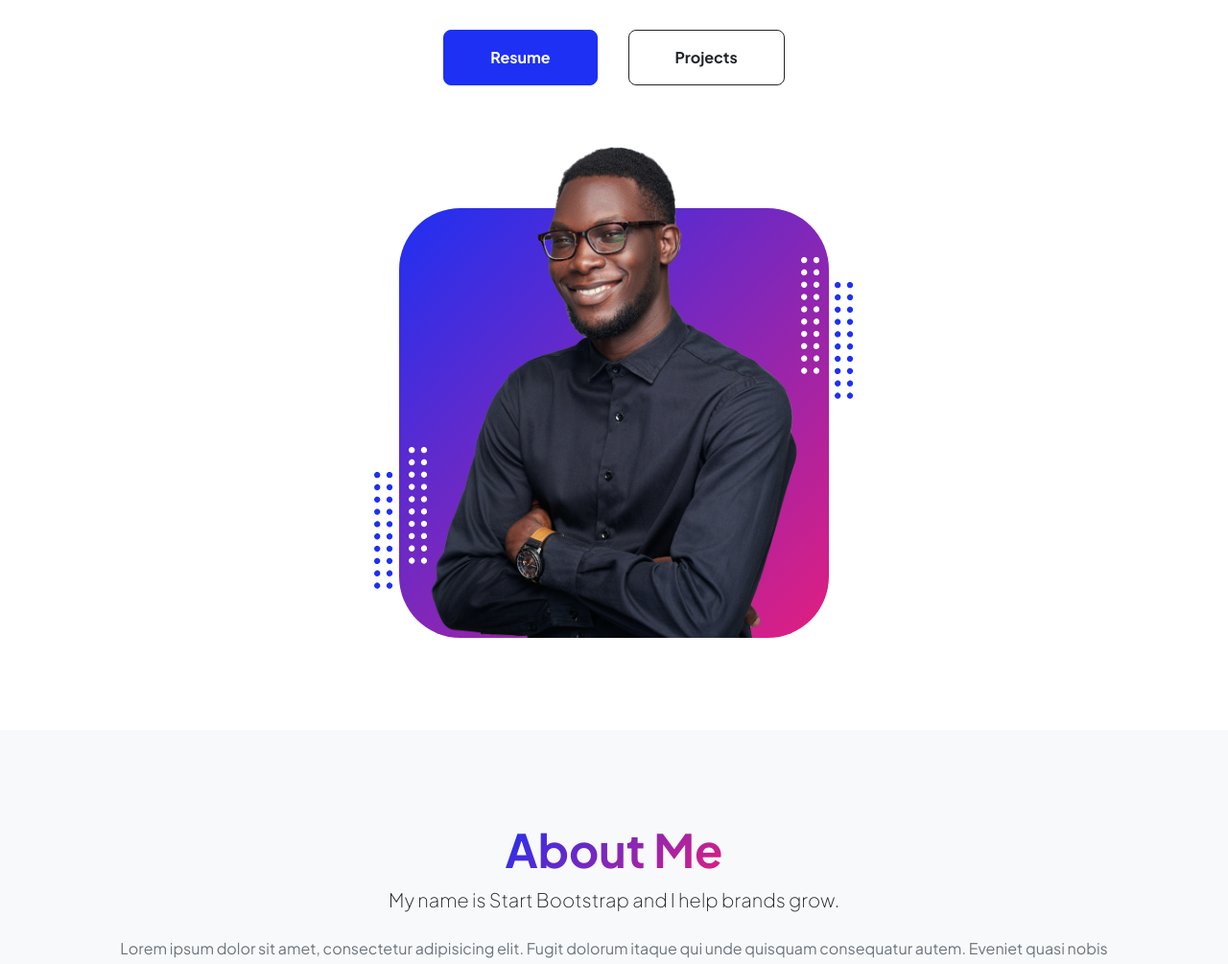
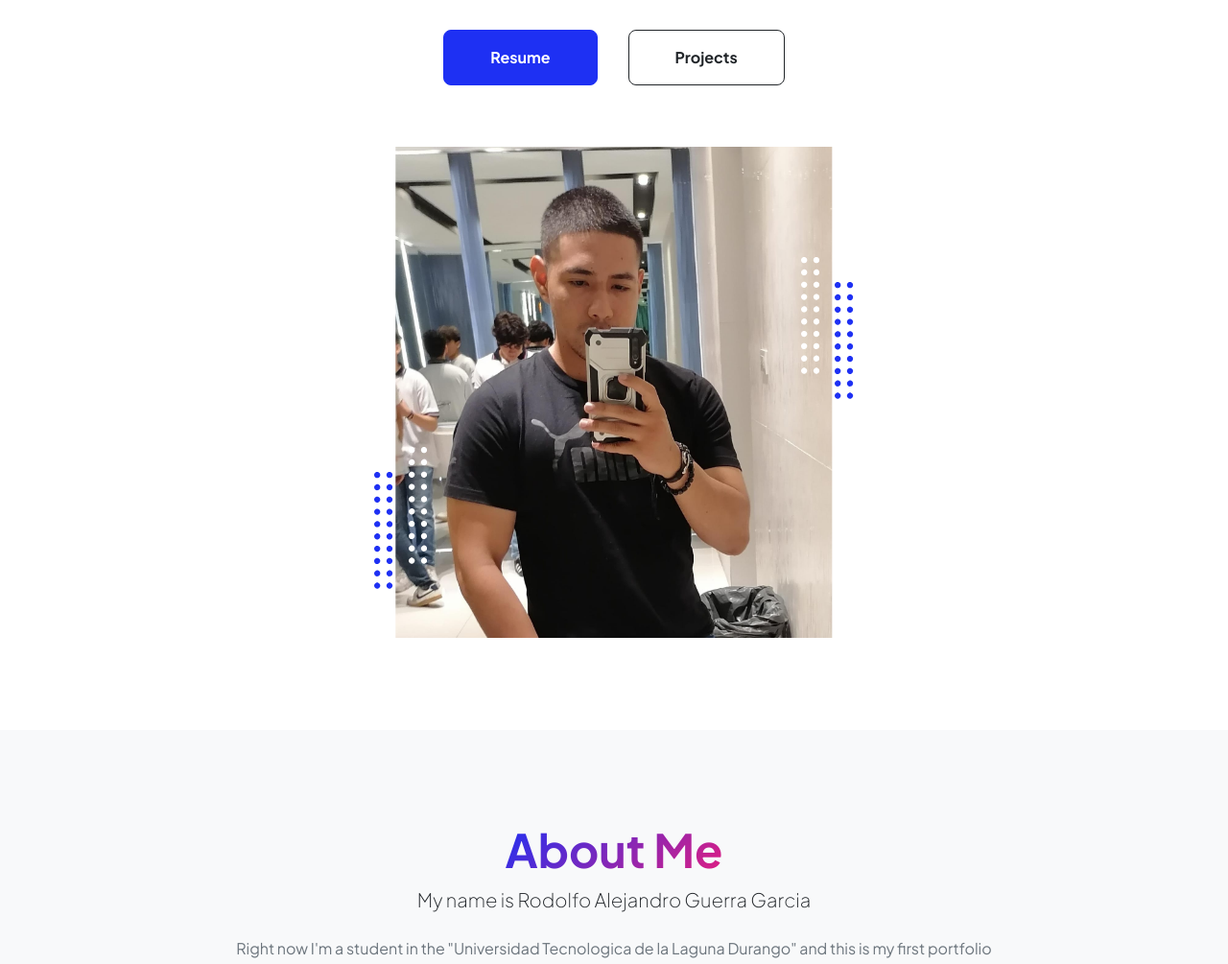
Before and after one commit to RodoGuGar/Portfolio, a plain HTML site: page index.html in a window 1280 px wide. Shown: the part 304-1309 px from the top of the page at 96% size. Drawn offline with nearby package versions, Linux system fonts and the light colour scheme.

Commit message:
Changed photo

```diff
--- a/index.html
+++ b/index.html
@@ -56,7 +56,7 @@
                                 <div class="profile bg-gradient-primary-to-secondary">
                                     <!-- TIP: For best results, use a photo with a transparent background like the demo example below-->
                                     <!-- Watch a tutorial on how to do this on YouTube (link)-->
-                                    <img class="profile-img" src="assets/profile.png" alt="..." />
+                                    <img class="profile-img" src="./images/yomero.jpg" alt="..." />
                                     <div class="dots-1">
                                         <!-- SVG Dots-->
                                         <svg version="1.1" xmlns="http://www.w3.org/2000/svg" xmlns:xlink="http://www.w3.org/1999/xlink" x="0px" y="0px" viewBox="0 0 191.6 1215.4" style="enable-background: new 0 0 191.6 1215.4" xml:space="preserve">
@@ -182,8 +182,8 @@
                         <div class="col-xxl-8">
                             <div class="text-center my-5">
                                 <h2 class="display-5 fw-bolder"><span class="text-gradient d-inline">About Me</span></h2>
-                                <p class="lead fw-light mb-4">My name is Start Bootstrap and I help brands grow.</p>
-                                <p class="text-muted">Lorem ipsum dolor sit amet, consectetur adipisicing elit. Fugit dolorum itaque qui unde quisquam consequatur autem. Eveniet quasi nobis aliquid cumque officiis sed rem iure ipsa! Praesentium ratione atque dolorem?</p>
+                                <p class="lead fw-light mb-4">My name is Rodolfo Alejandro Guerra Garcia</p>
+                                <p class="text-muted">Right now I'm a student in the "Universidad Tecnologica de la Laguna Durango" and this is my first portfolio</p>
                                 <div class="d-flex justify-content-center fs-2 gap-4">
                                     <a class="text-gradient" href="#!"><i class="bi bi-twitter"></i></a>
                                     <a class="text-gradient" href="#!"><i class="bi bi-linkedin"></i></a>
```
Also changed, not shown: images/yomero.jpg (added).
